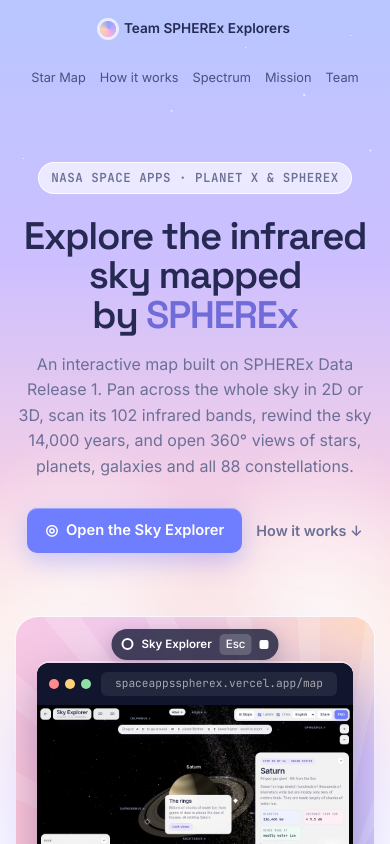
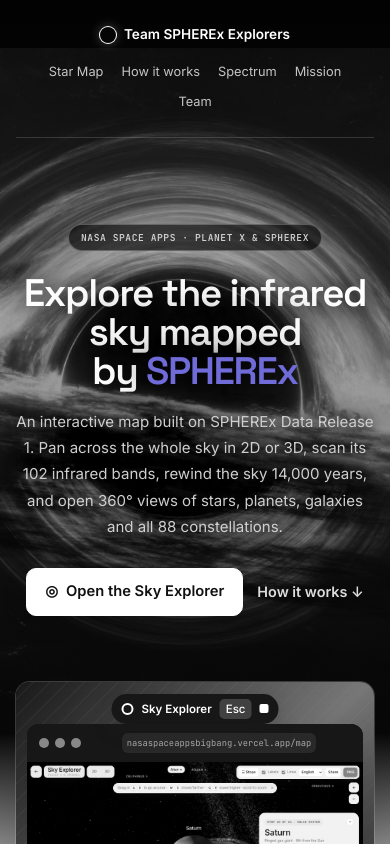
Before and after one commit to natesumcad-tech/spaceappsspherex, a Next.js app: page / in a window 390 px wide. Shown: the top 844 px of the page. Built offline with nearby package versions, Linux system fonts and the light colour scheme.

Commit message:
Restyle homepage in black and white with reference black hole hero

```diff
--- a/app/home.css
+++ b/app/home.css
@@ -1,22 +1,22 @@
-/* Home page: light, pastel and airy. Scoped to .home so the explorer keeps its dark theme. */
+/* Monochrome landing page. All styles stay scoped to the homepage. */
 :root:has(.home) body { background: #ffffff; }
 
 .home {
-  --text: #262a52;
-  --muted: #6c7096;
-  --faint: #a6a9c4;
+  --text: #2c2c2c;
+  --muted: #727272;
+  --faint: #aaaaaa;
   --surface: #ffffff;
-  --border: #e9e6f6;
-  --bg: #f7f5ff;
-  --accent: #6f7dff;
-  --accent-2: #e58aa8;
-  --warm: #e58aa8;
-  --lav: #e9e2ff;
-  --pink: #ffe1ec;
-  --peach: #ffe6d5;
-  --mint: #dcf5ea;
-  --sky: #dfe8ff;
-  --butter: #fff4cc;
+  --border: #e8e8e8;
+  --bg: #f6f6f6;
+  --accent: #838383;
+  --accent-2: #a0a0a0;
+  --warm: #a0a0a0;
+  --lav: #e6e6e6;
+  --pink: #e8e8e8;
+  --peach: #eaeaea;
+  --mint: #efefef;
+  --sky: #e8e8e8;
+  --butter: #f3f3f3;
   background: #ffffff;
   color: var(--text);
   overflow-x: clip;
@@ -30,7 +30,7 @@
   border: 1px solid var(--border);
   border-bottom-width: 2px;
   border-radius: 6px;
-  background: #fff;
+  background: #ffffff;
   font: 600 0.75rem/1.6 var(--font-body), system-ui, sans-serif;
   text-align: center;
   color: var(--text);
@@ -45,8 +45,8 @@
   background:
     radial-gradient(60% 40% at 20% 78%, rgba(255, 255, 255, 0.95), transparent 70%),
     radial-gradient(50% 35% at 82% 74%, rgba(255, 255, 255, 0.9), transparent 70%),
-    radial-gradient(40% 30% at 50% 92%, #fff, transparent 70%),
-    linear-gradient(180deg, #b8c6ff 0%, #cdbfff 30%, #f3cfe6 55%, #ffe9e0 72%, #ffffff 92%);
+    radial-gradient(40% 30% at 50% 92%, #ffffff, transparent 70%),
+    linear-gradient(180deg, #c7c7c7 0%, #c7c7c7 30%, #d8d8d8 55%, #ededed 72%, #ffffff 92%);
   z-index: 0;
 }
 .h-sky::before {
@@ -55,14 +55,14 @@
   position: absolute;
   inset: 0 0 55%;
   background-image:
-    radial-gradient(1.5px 1.5px at 12% 20%, #fff, transparent),
-    radial-gradient(1px 1px at 28% 8%, #fff, transparent),
-    radial-gradient(1.5px 1.5px at 44% 28%, #fff, transparent),
-    radial-gradient(1px 1px at 63% 12%, #fff, transparent),
-    radial-gradient(2px 2px at 78% 24%, #fff, transparent),
-    radial-gradient(1px 1px at 90% 9%, #fff, transparent),
-    radial-gradient(1px 1px at 6% 40%, #fff, transparent),
-    radial-gradient(1.5px 1.5px at 95% 38%, #fff, transparent);
+    radial-gradient(1.5px 1.5px at 12% 20%, #ffffff, transparent),
+    radial-gradient(1px 1px at 28% 8%, #ffffff, transparent),
+    radial-gradient(1.5px 1.5px at 44% 28%, #ffffff, transparent),
+    radial-gradient(1px 1px at 63% 12%, #ffffff, transparent),
+    radial-gradient(2px 2px at 78% 24%, #ffffff, transparent),
+    radial-gradient(1px 1px at 90% 9%, #ffffff, transparent),
+    radial-gradient(1px 1px at 6% 40%, #ffffff, transparent),
+    radial-gradient(1.5px 1.5px at 95% 38%, #ffffff, transparent);
   opacity: 0.8;
 }
 .h-hero > *:not(.h-sky) { position: relative; z-index: 1; }
@@ -79,9 +79,9 @@
   font-size: 0.85rem;
 }
 .h-logo { display: inline-flex; align-items: center; gap: 8px; font-weight: 600; text-decoration: none; }
-.h-logo-mark { width: 16px; height: 16px; border-radius: 50%; background: conic-gradient(#8fa3ff, #c3a8ff, #ffb4d0, #ffd2b0, #8fa3ff); box-shadow: 0 0 0 3px rgba(255, 255, 255, 0.7); }
+.h-logo-mark { width: 16px; height: 16px; border-radius: 50%; background: conic-gradient(#a5a5a5, #b4b4b4, #c6c6c6, #d9d9d9, #a5a5a5); box-shadow: 0 0 0 3px rgba(255, 255, 255, 0.7); }
 .h-links { display: flex; gap: 22px; }
-.h-links a { text-decoration: none; color: rgba(38, 42, 82, 0.75); }
+.h-links a { text-decoration: none; color: rgba(44, 44, 44, 0.75); }
 .h-links a:hover { color: var(--text); }
 @media (max-width: 560px) { .h-links { gap: 14px; font-size: 0.8rem; } }
 
@@ -111,7 +111,7 @@
   color: var(--text);
   max-width: none;
 }
-.h-hero h1 em, .h-final em { font-style: italic; color: #6f6bd8; }
+.h-hero h1 em, .h-final em { font-style: italic; color: #747474; }
 .h-lede { color: var(--muted); font-size: 1rem; max-width: 52ch; margin: 0 auto; }
 .h-ctas { display: flex; gap: 14px; justify-content: center; align-items: center; flex-wrap: wrap; margin-top: 28px; }
 .h-btn {
@@ -121,26 +121,26 @@
   padding: 11px 18px;
   border-radius: 10px;
   background: var(--accent);
-  color: #fff !important;
+  color: #ffffff !important;
   font-weight: 600;
   font-size: 0.92rem;
   text-decoration: none;
-  box-shadow: 0 8px 24px rgba(111, 125, 255, 0.35), inset 0 1px 0 rgba(255, 255, 255, 0.3);
+  box-shadow: 0 8px 24px rgba(131, 131, 131, 0.35), inset 0 1px 0 rgba(255, 255, 255, 0.3);
   transition: transform 0.15s, box-shadow 0.15s;
 }
-.h-btn:hover { transform: translateY(-1px); box-shadow: 0 12px 30px rgba(111, 125, 255, 0.45); }
+.h-btn:hover { transform: translateY(-1px); box-shadow: 0 12px 30px rgba(131, 131, 131, 0.45); }
 .h-btn-ghost { font-size: 0.9rem; font-weight: 600; color: var(--muted) !important; text-decoration: none; }
 .h-btn-ghost:hover { color: var(--text) !important; }
 
 /* Product mockup on a soft "wallpaper" */
-.h-stage { max-width: 980px; margin: 64px auto 0; padding: 46px 6% 0; position: relative; border-radius: 22px; overflow: hidden; box-shadow: 0 50px 120px -30px rgba(150, 120, 255, 0.55), 0 0 0 1px rgba(255, 255, 255, 0.8); }
+.h-stage { max-width: 980px; margin: 64px auto 0; padding: 46px 6% 0; position: relative; border-radius: 22px; overflow: hidden; box-shadow: 0 50px 120px -30px rgba(136, 136, 136, 0.55), 0 0 0 1px rgba(255, 255, 255, 0.8); }
 .h-wallpaper {
   position: absolute;
   inset: 0;
   background:
-    radial-gradient(120% 90% at 100% 0%, #ffd9c2 0%, transparent 55%),
-    radial-gradient(80% 70% at 0% 100%, #ffc6dc 0%, transparent 60%),
-    conic-gradient(from 210deg at 70% 110%, #ffe8c9, #ffc9de, #d9c8ff, #c2d2ff, #ffe8c9);
+    radial-gradient(120% 90% at 100% 0%, #dfdfdf 0%, transparent 55%),
+    radial-gradient(80% 70% at 0% 100%, #d4d4d4 0%, transparent 60%),
+    conic-gradient(from 210deg at 70% 110%, #ebebeb, #d6d6d6, #d0d0d0, #d2d2d2, #ebebeb);
 }
 .h-wallpaper::after {
   content: "";
@@ -158,34 +158,34 @@
   gap: 8px;
   padding: 5px 10px;
   border-radius: 999px;
-  background: rgba(30, 32, 60, 0.82);
-  color: #fff;
+  background: rgba(34, 34, 34, 0.82);
+  color: #ffffff;
   font-size: 0.72rem;
   font-weight: 600;
-  box-shadow: 0 6px 20px rgba(30, 32, 60, 0.25);
+  box-shadow: 0 6px 20px rgba(34, 34, 34, 0.25);
   z-index: 2;
 }
-.h-pill-dot { width: 12px; height: 12px; border-radius: 50%; border: 2px solid #fff; }
+.h-pill-dot { width: 12px; height: 12px; border-radius: 50%; border: 2px solid #ffffff; }
 .h-pill-key { padding: 1px 6px; border-radius: 5px; background: rgba(255, 255, 255, 0.18); font-weight: 500; }
-.h-pill-sq { width: 9px; height: 9px; border-radius: 2px; background: #fff; }
+.h-pill-sq { width: 9px; height: 9px; border-radius: 2px; background: #ffffff; }
 .h-window {
   position: relative;
   display: block;
   border-radius: 12px 12px 0 0;
   overflow: hidden;
-  background: #070b1a;
-  box-shadow: 0 -2px 0 rgba(255, 255, 255, 0.4), 0 20px 50px rgba(40, 30, 90, 0.35);
+  background: #0b0b0b;
+  box-shadow: 0 -2px 0 rgba(255, 255, 255, 0.4), 0 20px 50px rgba(36, 36, 36, 0.35);
   transition: transform 0.3s;
 }
 .h-window:hover { transform: translateY(-4px); }
 .h-window img, .h-panel-window img, .h-mini img { display: block; width: 100%; height: auto; }
-.h-chrome { display: flex; align-items: center; gap: 6px; padding: 9px 12px; background: #11162e; }
-.h-chrome > span { width: 10px; height: 10px; border-radius: 50%; background: #ff8b8b; }
-.h-chrome > span:nth-child(2) { background: #ffd27a; }
-.h-chrome > span:nth-child(3) { background: #8fe0a6; }
+.h-chrome { display: flex; align-items: center; gap: 6px; padding: 9px 12px; background: #171717; }
+.h-chrome > span { width: 10px; height: 10px; border-radius: 50%; background: #a4a4a4; }
+.h-chrome > span:nth-child(2) { background: #d5d5d5; }
+.h-chrome > span:nth-child(3) { background: #cbcbcb; }
 .h-url { margin: 0 auto; padding: 3px 14px; border-radius: 6px; background: rgba(255, 255, 255, 0.08); color: rgba(255, 255, 255, 0.6); font-size: 0.7rem; }
-.h-chrome.light { background: #f4f2fb; }
-.h-chrome.light .h-url { background: #fff; color: var(--muted); border: 1px solid var(--border); }
+.h-chrome.light { background: #f3f3f3; }
+.h-chrome.light .h-url { background: #ffffff; color: var(--muted); border: 1px solid var(--border); }
 
 /* ── Sections ───────────────────────────── */
 .h-section { max-width: 980px; margin: 0 auto; padding: 96px 16px 0; }
@@ -201,19 +201,19 @@
 .h-card { position: relative; overflow: hidden; border-radius: 20px; padding: 26px 24px 0; min-height: 420px; display: flex; flex-direction: column; }
 .h-card h3 { font-family: var(--font-body), system-ui, sans-serif; font-weight: 500; font-size: 1.25rem; letter-spacing: -0.01em; line-height: 1.35; margin: 0 0 8px; }
 .h-card p { font-size: 0.88rem; margin: 0; }
-.h-card-color { background: linear-gradient(160deg, #a9b8ff 0%, #c4b3ff 55%, #f2c4e0 100%); }
-.h-card-color h3, .h-card-color p { color: #fff; }
+.h-card-color { background: linear-gradient(160deg, #bababa 0%, #bcbcbc 55%, #d0d0d0 100%); }
+.h-card-color h3, .h-card-color p { color: #ffffff; }
 .h-card-color p { opacity: 0.92; }
-.h-card-light { background: #ffffff; border: 1px solid var(--border); box-shadow: 0 1px 0 #fff inset, 0 30px 60px -40px rgba(111, 107, 216, 0.35); }
+.h-card-light { background: #ffffff; border: 1px solid var(--border); box-shadow: 0 1px 0 #ffffff inset, 0 30px 60px -40px rgba(116, 116, 116, 0.35); }
 .h-card-light p { color: var(--muted); }
 .h-chip { display: inline-block; padding: 1px 10px; border-radius: 999px; background: rgba(255, 255, 255, 0.35); border: 1px solid rgba(255, 255, 255, 0.6); font-size: 0.95rem; vertical-align: 2px; }
-.h-chip.light { background: var(--lav); border-color: #d9cfff; color: #6f6bd8; }
-.h-counter { margin: 26px auto 10px; text-align: center; color: #fff; }
+.h-chip.light { background: var(--lav); border-color: #d5d5d5; color: #747474; }
+.h-counter { margin: 26px auto 10px; text-align: center; color: #ffffff; }
 .h-counter strong { display: block; font-size: 1.9rem; font-weight: 600; letter-spacing: 0.02em; line-height: 1; }
 .h-counter span { font-size: 0.75rem; opacity: 0.85; }
 .h-bars { height: 46px; display: flex; align-items: center; gap: 2px; margin: 4px 0 18px; }
 .h-bars i { flex: 1; border-radius: 2px; background: rgba(255, 255, 255, 0.75); min-height: 3px; }
-.h-mini { margin-top: auto; border-radius: 14px 14px 0 0; overflow: hidden; border: 1px solid rgba(255, 255, 255, 0.6); border-bottom: 0; box-shadow: 0 -10px 30px rgba(60, 40, 120, 0.15); }
+.h-mini { margin-top: auto; border-radius: 14px 14px 0 0; overflow: hidden; border: 1px solid rgba(255, 255, 255, 0.6); border-bottom: 0; box-shadow: 0 -10px 30px rgba(50, 50, 50, 0.15); }
 .h-card-light .h-mini { border-color: var(--border); }
 .h-card .h-mini { margin-top: auto; }
 .h-card-light p { margin-bottom: 22px; }
@@ -221,24 +221,24 @@
 .h-mini-blur img { filter: blur(1.5px) saturate(1.1); opacity: 0.85; }
 
 /* Showcase panel */
-.h-panel { border-radius: 22px; padding: 40px 7% 0; background: linear-gradient(180deg, #e9e6ff 0%, #f6eefe 60%, #fdf0f4 100%); overflow: hidden; }
-.h-panel-window { display: block; border-radius: 12px 12px 0 0; overflow: hidden; background: #fff; box-shadow: 0 20px 50px -10px rgba(80, 60, 160, 0.3); transition: transform 0.3s; }
+.h-panel { border-radius: 22px; padding: 40px 7% 0; background: linear-gradient(180deg, #e8e8e8 0%, #f1f1f1 60%, #f3f3f3 100%); overflow: hidden; }
+.h-panel-window { display: block; border-radius: 12px 12px 0 0; overflow: hidden; background: #ffffff; box-shadow: 0 20px 50px -10px rgba(71, 71, 71, 0.3); transition: transform 0.3s; }
 .h-panel-window:hover { transform: translateY(-4px); }
 .h-features { list-style: none; padding: 0; margin: 28px 0 0; display: grid; gap: 12px; grid-template-columns: repeat(auto-fit, minmax(200px, 1fr)); }
-.h-features li { background: #fff; border: 1px solid var(--border); border-radius: 14px; padding: 14px 16px; }
+.h-features li { background: #ffffff; border: 1px solid var(--border); border-radius: 14px; padding: 14px 16px; }
 .h-features b { display: block; font-size: 0.92rem; }
 .h-features span { color: var(--muted); font-size: 0.82rem; }
 
 /* Spectrum explorer, restyled light */
-.home .explorer { background: #fff; border: 1px solid var(--border); box-shadow: 0 30px 60px -40px rgba(111, 107, 216, 0.35); }
+.home .explorer { background: #ffffff; border: 1px solid var(--border); box-shadow: 0 30px 60px -40px rgba(116, 116, 116, 0.35); }
 .home .segmented { background: var(--bg); }
-.home .segmented button[aria-selected="true"] { background: var(--accent); color: #fff; }
+.home .segmented button[aria-selected="true"] { background: var(--accent); color: #ffffff; }
 .home .slider b { color: var(--text); }
-.home .explorer-plot .axis { stroke: #c9c6e0; }
-.home .explorer-plot .grid { stroke: rgba(38, 42, 82, 0.07); }
-.home .explorer-plot .spectrum { stroke: rgba(38, 42, 82, 0.35); }
-.home .explorer-plot .band-dot { stroke: #fff; }
-.home .key-line { background: rgba(38, 42, 82, 0.4); }
+.home .explorer-plot .axis { stroke: #c9c9c9; }
+.home .explorer-plot .grid { stroke: rgba(44, 44, 44, 0.07); }
+.home .explorer-plot .spectrum { stroke: rgba(44, 44, 44, 0.35); }
+.home .explorer-plot .band-dot { stroke: #ffffff; }
+.home .key-line { background: rgba(44, 44, 44, 0.4); }
 .home .explorer-caption { color: var(--text); }
 
 /* Mission */
@@ -253,13 +253,13 @@
 .h-stat span { color: var(--muted); font-size: 0.84rem; }
 .h-goals { display: grid; gap: 14px; margin-top: 14px; }
 @media (min-width: 820px) { .h-goals { grid-template-columns: repeat(3, 1fr); } }
-.h-goal { position: relative; background: #fff !important; border: 1px solid var(--border); border-radius: 16px; padding: 22px; overflow: hidden; }
+.h-goal { position: relative; background: #ffffff !important; border: 1px solid var(--border); border-radius: 16px; padding: 22px; overflow: hidden; }
 .h-goal::before { content: ""; position: absolute; inset: 0 0 auto; height: 6px; }
-.h-goal.tint-0::before { background: #b9c8ff; }
-.h-goal.tint-1::before { background: #ffbdd4; }
-.h-goal.tint-2::before { background: #a9e6cb; }
-.h-goal.tint-3::before { background: #ffe08a; }
-.h-goal-num { font-family: var(--font-display), system-ui, sans-serif; font-size: 1.3rem; color: #6f6bd8; }
+.h-goal.tint-0::before { background: #c9c9c9; }
+.h-goal.tint-1::before { background: #cdcdcd; }
+.h-goal.tint-2::before { background: #d7d7d7; }
+.h-goal.tint-3::before { background: #e0e0e0; }
+.h-goal-num { font-family: var(--font-display), system-ui, sans-serif; font-size: 1.3rem; color: #747474; }
 .h-goal h3 { font-family: var(--font-body), system-ui, sans-serif; font-size: 1.02rem; font-weight: 600; margin: 6px 0; }
 .h-goal p { color: var(--muted); font-size: 0.88rem; margin: 0; }
 .h-facts { margin: 28px 0 0; border-top: 1px solid var(--border); }
@@ -271,18 +271,18 @@
 /* Project */
 .h-project { display: grid; gap: 14px; margin-top: 24px; }
 @media (min-width: 820px) { .h-project { grid-template-columns: 1fr 1fr; } }
-.h-box { background: #fff; border: 1px solid var(--border); border-radius: 18px; padding: 24px; }
-.h-box h3 { font-family: var(--font-body), system-ui, sans-serif; font-size: 0.78rem; text-transform: uppercase; letter-spacing: 0.12em; color: #6f6bd8; margin: 18px 0 6px; }
+.h-box { background: #ffffff; border: 1px solid var(--border); border-radius: 18px; padding: 24px; }
+.h-box h3 { font-family: var(--font-body), system-ui, sans-serif; font-size: 0.78rem; text-transform: uppercase; letter-spacing: 0.12em; color: #747474; margin: 18px 0 6px; }
 .h-box h3:first-child { margin-top: 0; }
 .h-box p, .h-box ol { color: var(--muted); font-size: 0.9rem; margin: 0; }
 .h-box ol { padding-left: 1.2em; }
 .h-box li { margin-bottom: 6px; }
 .h-tags { list-style: none; padding: 0; margin: 0; display: flex; flex-wrap: wrap; gap: 8px; }
-.h-tags li { padding: 4px 12px; border-radius: 999px; background: var(--lav); color: #5a56c4; font-size: 0.8rem; font-weight: 600; margin: 0; }
+.h-tags li { padding: 4px 12px; border-radius: 999px; background: var(--lav); color: #5f5f5f; font-size: 0.8rem; font-weight: 600; margin: 0; }
 
 /* Team */
 .h-team { list-style: none; padding: 0; margin: 24px 0 0; display: grid; gap: 12px; grid-template-columns: repeat(auto-fill, minmax(190px, 1fr)); }
-.h-team li { background: #fff; border: 1px solid var(--border); border-radius: 18px; padding: 20px; display: flex; flex-direction: column; gap: 2px; }
+.h-team li { background: #ffffff; border: 1px solid var(--border); border-radius: 18px; padding: 20px; display: flex; flex-direction: column; gap: 2px; }
 .h-avatar { width: 44px; height: 44px; border-radius: 50%; display: grid; place-items: center; font-weight: 700; color: var(--text); margin-bottom: 10px; }
 .h-team b { font-size: 0.95rem; }
 .h-team span:last-child { color: var(--muted); font-size: 0.84rem; }
@@ -290,15 +290,92 @@
 /* Resources */
 .h-resources { list-style: none; padding: 0; margin: 24px 0 0; display: grid; gap: 10px; }
 @media (min-width: 700px) { .h-resources { grid-template-columns: 1fr 1fr; } }
-.h-resources a { display: flex; justify-content: space-between; align-items: center; gap: 12px; padding: 16px 18px; background: #fff; border: 1px solid var(--border); border-radius: 14px; text-decoration: none; transition: border-color 0.15s, box-shadow 0.15s; }
-.h-resources a:hover { border-color: #c9c2ff; box-shadow: 0 10px 30px -18px rgba(111, 107, 216, 0.5); }
+.h-resources a { display: flex; justify-content: space-between; align-items: center; gap: 12px; padding: 16px 18px; background: #ffffff; border: 1px solid var(--border); border-radius: 14px; text-decoration: none; transition: border-color 0.15s, box-shadow 0.15s; }
+.h-resources a:hover { border-color: #c8c8c8; box-shadow: 0 10px 30px -18px rgba(116, 116, 116, 0.5); }
 .h-resources b { font-size: 0.92rem; font-weight: 600; }
 .h-resources span { color: var(--muted); font-size: 0.8rem; white-space: nowrap; }
 
 /* Final CTA + footer */
-.h-final { margin: 110px 16px 0; padding: 64px 16px; text-align: center; border-radius: 26px; background: linear-gradient(180deg, #ffffff 0%, #f1ecff 45%, #ffe7f0 100%); max-width: 980px; margin-left: auto; margin-right: auto; }
+.h-final { margin: 110px 16px 0; padding: 64px 16px; text-align: center; border-radius: 26px; background: linear-gradient(180deg, #ffffff 0%, #eeeeee 45%, #ededed 100%); max-width: 980px; margin-left: auto; margin-right: auto; }
 .h-final h2 { font-family: var(--font-display), system-ui, sans-serif; font-weight: 600; letter-spacing: -0.02em; font-size: clamp(2rem, 5vw, 3rem); margin: 0 0 22px; }
 .h-footer { max-width: 980px; margin: 0 auto; padding: 40px 16px 56px; display: flex; flex-direction: column; gap: 6px; color: var(--muted); font-size: 0.85rem; text-align: center; }
 .h-footer a { color: var(--accent); }
 .h-fine { font-size: 0.76rem; color: var(--faint); }
 .home strong { color: inherit; }
+
+/* The event horizon sits behind the opening copy, with a lensed accretion disk. */
+.home { --text: #151515; --muted: #606060; --faint: #737373; --accent: #151515; --warm: #444; --ir-gradient: linear-gradient(90deg, #222, #aaa); }
+.home a:focus-visible, .home button:focus-visible, .home input:focus-visible { outline: 2px solid currentColor; outline-offset: 5px; }
+.h-hero { isolation: isolate; padding-bottom: 52px; }
+.h-sky { height: 910px; background: linear-gradient(#030303 0%, #080808 67%, #333 79%, #fff 100%); overflow: hidden; }
+.h-sky::before { inset: 0; opacity: .5; }
+.h-blackhole { position: absolute; left: 50%; top: 70px; width: min(1100px, 120vw); height: 590px; transform: translateX(-50%); pointer-events: none; }
+.h-blackhole-halo { position: absolute; left: 50%; top: 48%; width: 580px; height: 580px; transform: translate(-50%, -50%); border-radius: 50%; background: radial-gradient(circle, #000 0 29%, #fff2 31%, #ffffff0d 36%, transparent 65%); }
+.h-blackhole-ring { position: absolute; left: 50%; top: 48%; width: 510px; height: 510px; border-radius: 50%; transform: translate(-50%, -50%); border: 4px solid #e4e4e4; box-shadow: 0 0 10px #fff9, 0 0 38px #fff5, inset 0 0 28px #fff4; }
+.h-blackhole-disk { position: absolute; left: 50%; top: 48%; width: 1100px; height: 245px; border-radius: 50%; transform: translate(-50%, -50%) rotate(-14deg); background: radial-gradient(ellipse, transparent 0 26%, #fff2 30%, #fff9 33%, #eee 34%, #fff6 36%, #fff1 43%, transparent 65%); filter: blur(1px); }
+.h-blackhole-core { position: absolute; left: 50%; top: 48%; width: 490px; height: 490px; border-radius: 50%; transform: translate(-50%, -50%); background: radial-gradient(circle at 50% 60%, #020202 60%, #080808 95%); box-shadow: 0 0 22px #000; }
+.h-blackhole::after { content: ''; position: absolute; inset: 0; background: radial-gradient(ellipse at 50% 61%, #0009 0%, #0005 35%, transparent 70%); }
+.h-nav { max-width: 1120px; justify-content: space-between; padding: 24px 8px; gap: 20px; color: #fff; border-bottom: 1px solid #ffffff26; }
+.h-logo-mark { background: #050505; box-shadow: 0 0 0 1px #fff, 0 0 12px #ffffff50; }
+.h-links a { color: #c5c5c5; }
+.h-links a:hover { color: #fff; }
+.h-hero-copy { max-width: 850px; margin-top: 92px; padding-bottom: 28px; }
+.h-kicker { color: #d4d4d4; background: #090909a6; border-color: #ffffff40; font-family: var(--font-mono), monospace; font-size: .7rem; letter-spacing: .12em; text-transform: uppercase; }
+.h-hero h1 { color: #fff; font-weight: 500; font-size: clamp(2.7rem, 6.6vw, 5rem); line-height: 1.05; letter-spacing: -.055em; text-wrap: balance; text-shadow: 0 2px 24px #000, 0 0 50px #000; }
+.h-hero h1 em { color: #fff; }
+.h-lede { color: #d0d0d0; max-width: 59ch; line-height: 1.75; text-shadow: 0 1px 12px #000; }
+.h-btn { background: #151515; box-shadow: 0 8px 24px #0002; border: 1px solid #333; }
+.h-btn:hover { box-shadow: 0 10px 30px #0003; }
+.h-hero .h-btn { background: #fff; color: #111 !important; border-color: #fff; }
+.h-hero .h-btn-ghost { color: #ddd !important; }
+.h-hero .h-btn-ghost:hover { color: #fff !important; }
+.h-stage { margin-top: 46px; box-shadow: 0 35px 90px -35px #0008, 0 0 0 1px #ffffff35; }
+.h-wallpaper { background: linear-gradient(135deg, #191919, #777 55%, #242424); }
+.h-wallpaper::after { background: repeating-linear-gradient(135deg, #ffffff09 0 1px, transparent 1px 12px); }
+.h-pill, .h-chrome { background: #171717; }
+.h-window, .h-panel-window { box-shadow: 0 20px 50px #0004; }
+.h-chrome > span, .h-chrome > span:nth-child(2), .h-chrome > span:nth-child(3) { background: #888; }
+.h-url { font-family: var(--font-mono), monospace; }
+.h-card-color { background: linear-gradient(150deg, #111, #3b3b3b); }
+.h-card-color h3 { color: #fff; }
+.h-panel { background: linear-gradient(#e7e7e7, #f5f5f5); }
+.h-mini img, .h-window img, .h-panel-window img { filter: grayscale(1); }
+.h-mini-blur img { filter: grayscale(1) blur(1.5px); }
+.home .explorer-plot .band-dot { fill: #333; }
+.home .explorer-plot rect { fill: #777; }
+.h-stat { border: 1px solid var(--border); background: #f4f4f4; }
+.h-goal.tint-0::before, .h-goal.tint-1::before, .h-goal.tint-2::before, .h-goal.tint-3::before { background: #222; }
+.h-goal-num, .h-box h3 { color: #333; }
+.h-tags li { background: #f0f0f0; color: #333; }
+.h-final { background: #0a0a0a; border-radius: 22px; }
+.h-final h2, .h-final em { color: #fff; }
+.h-final-label { color: #bbb; font-size: .8rem; }
+.h-final .h-btn { background: #fff; color: #111 !important; }
+@media (max-width: 700px) {
+ .h-nav { justify-content: center; gap: 16px; }
+ .h-links { flex-wrap: wrap; justify-content: center; gap: 10px 18px; }
+ .h-hero-copy { margin-top: 68px; }
+ .h-blackhole { top: 100px; transform: translateX(-50%) scale(.8); width: 1100px; }
+ .h-kicker { font-size: .6rem; letter-spacing: .06em; }
+ .h-lede { font-size: .94rem; }
+ .h-stage { margin-top: 38px; padding: 42px 3% 0; border-radius: 14px; }
+ .h-url { font-size: .55rem; padding: 3px 5px; }
+ .h-section { padding-top: 64px; }
+ .h-split span { display: block; margin-top: 10px; font-size: .85rem; }
+ .h-resources a { flex-wrap: wrap; }
+ .h-final { margin: 72px 16px 0; }
+}
+
+/* Ink-like silhouette breaks up the edge of the larger event horizon. */
+.h-blackhole-core::before { content: ''; position: absolute; inset: -70px; border-radius: 45% 55% 48% 52% / 53% 40% 60% 47%; background: radial-gradient(ellipse at 14% 49%, #000 0 7%, transparent 8%), radial-gradient(ellipse at 85% 35%, #000 0 6%, transparent 7%), radial-gradient(ellipse at 70% 86%, #000 0 5%, transparent 6%), radial-gradient(ellipse at 30% 17%, #000 0 4%, transparent 5%), radial-gradient(ellipse at 50% 50%, #000 0 51%, transparent 52%); transform: rotate(-14deg); }
+.h-blackhole-core::after { content: ''; position: absolute; inset: -36px; background: #000; clip-path: polygon(50% 3%, 56% 15%, 67% 7%, 68% 21%, 86% 17%, 80% 34%, 97% 40%, 84% 49%, 98% 62%, 79% 65%, 84% 82%, 67% 78%, 61% 97%, 49% 83%, 36% 96%, 33% 79%, 15% 86%, 22% 68%, 3% 61%, 17% 50%, 4% 37%, 22% 33%, 16% 16%, 35% 22%, 39% 5%); }
+@media (max-width: 700px) { .h-blackhole { transform: translateX(-50%) scale(.72); } }
+
+/* Reference-image hero: lensed halo and broad accretion disk, in monochrome. */
+.h-sky { height: 940px; background: #050505; }
+.h-sky::before { inset: 0; background: url('/black-hole.jpg') center 36% / cover no-repeat; filter: grayscale(1); opacity: .92; }
+.h-sky::after { content: ''; position: absolute; inset: 0; background: linear-gradient(180deg, #0008 0%, #0003 24%, #0007 60%, #080808 78%, #fff 100%); }
+.h-hero-copy { margin-top: 110px; }
+.h-hero h1 { text-shadow: 0 2px 24px #000, 0 0 60px #000; }
+.h-lede { text-shadow: 0 2px 12px #000, 0 0 25px #000; }
+@media (max-width: 700px) { .h-sky::before { background-position: center 30%; background-size: auto 780px; } .h-hero-copy { margin-top: 85px; } }
--- a/app/page.tsx
+++ b/app/page.tsx
@@ -68,7 +68,7 @@ export default function Home() {
               <span />
               <span />
               <span />
-              <div className="h-url">spaceappsspherex.vercel.app/map</div>
+              <div className="h-url">nasaspaceappsbigbang.vercel.app/map</div>
             </div>
             <Image
               src="/shots/explorer-saturn.jpg"
@@ -137,7 +137,7 @@ export default function Home() {
                 <span />
                 <span />
                 <span />
-                <div className="h-url">spaceappsspherex.vercel.app/map</div>
+                <div className="h-url">nasaspaceappsbigbang.vercel.app/map</div>
               </div>
               <Image
                 src="/shots/starmap-2d.jpg"
```
Also changed, not shown: public/black-hole.jpg (added).
